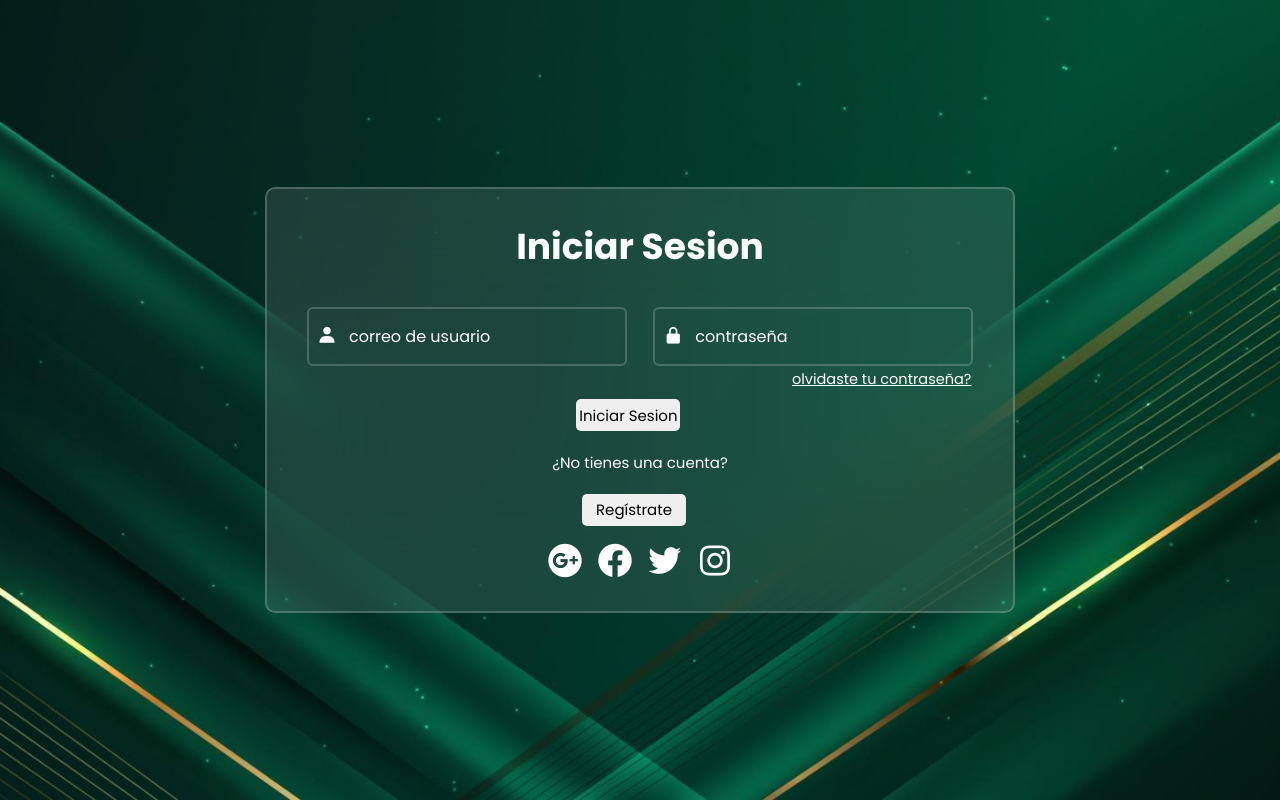
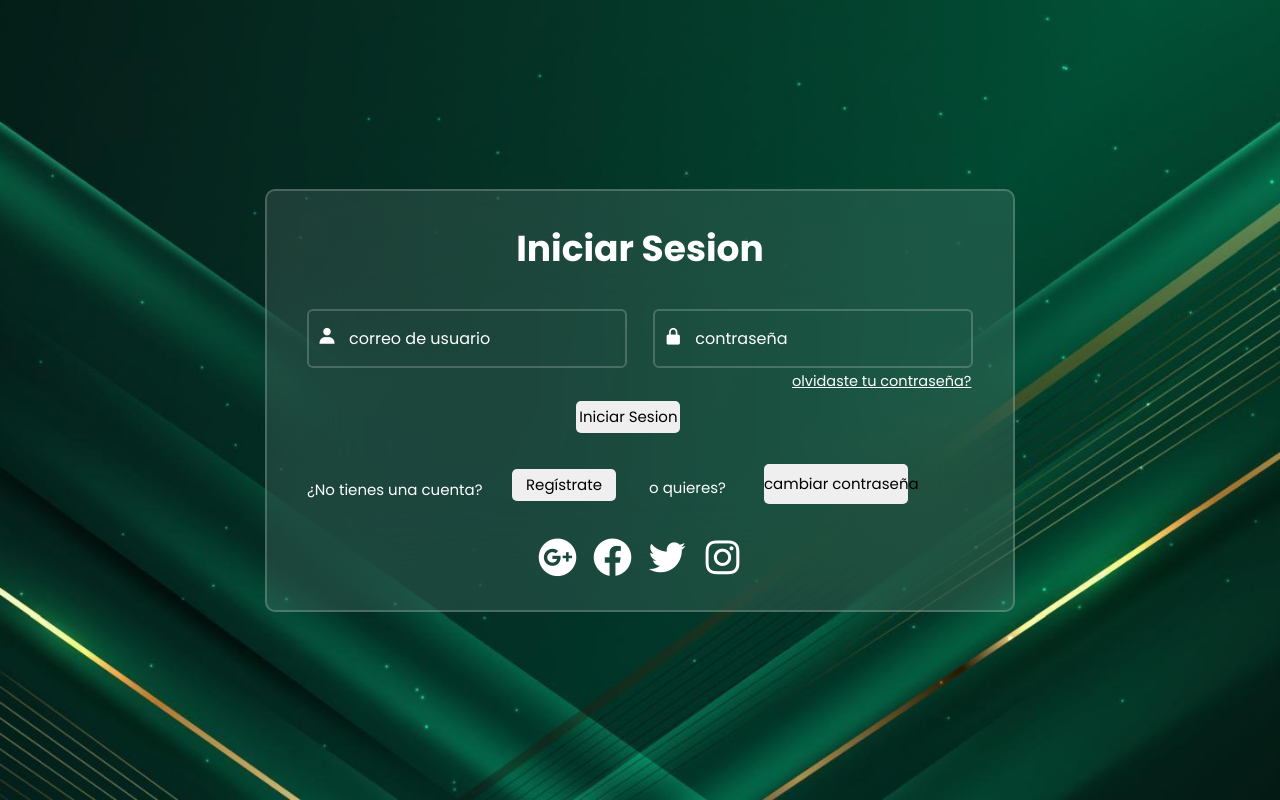
Before and after one commit to dukantmz/login-TS, a plain HTML site: page login.html in a window 1280 px wide. Drawn offline with nearby package versions, Linux system fonts and the light colour scheme.

Commit message:
cambios en botones y termino de estructura

```diff
--- a/login.html
+++ b/login.html
@@ -24,10 +24,16 @@
 
             <button type="submit" class="btn-login">Iniciar Sesion</button><br>
 
-            <label class="label-pregistro">¿No tienes una cuenta?</label><br>
+            <label class="label-pregistro">¿No tienes una cuenta?</label>
 
             <a href="registro.html">
-                <button type="button" class="btn-registro">Regístrate</button>
+                <button type="button" class="btn-registro-login">Regístrate</button>
+            </a>
+
+            <label class="label-pregistro-cambiar">o quieres?</label>
+
+            <a href="cambiarC.html">
+                <button type="button" class="btn-cambiar-login">cambiar contraseña</button>
             </a>
 
             <div  class="submit-logos-login">
--- a/styles.css
+++ b/styles.css
@@ -151,9 +151,11 @@ body{
 /*pregunta sobre registro*/
 .wrapper .label-pregistro{
     font-size: 15px;
-    text-align: center;
-    margin-top: 10px;
-    width: 100%;
+    margin-right: 490px;
+    margin-top: 15px;
+    position: relative;
+    white-space: nowrap;
+    top: 20px;
 
 }
 /*boton de registrar */
@@ -165,8 +167,7 @@ body{
     cursor: pointer;
     font-size: 15px;
     margin-left: 275px;
-    margin-top: -5px;
-
+    position: relative;
 
 
 
@@ -177,26 +178,77 @@ body{
     display: flex;
     gap: 10px;
     justify-content: center;
-    margin-top: 15px;
     align-items: center;
     width: 100%;
-
+    margin-top: -25px;
 
 
 }
 /*tamaño de lo logos*/
 .wrapper .submit-logos-login i{
-    font-size: 40px;
+    font-size: 45px;
     cursor: pointer;
 }
-/*boton de registrar */
+/*boton de recuperar contraseña */
 .wrapper .btn-rcontraseña{
     width: 13vh;
     height: 5vh;
     border: none;
     border-radius: 5px;
     cursor: pointer;
-    font-size: 13px;
+    font-size: 15px;
+    margin-top: -5px;
+    width: 100%;
+}
+/* boton registro de login */
+.wrapper .btn-registro-login{
+    width: 13vh;
+    height: 4vh;
+    border: none;
+    border-radius: 5px;
+    cursor: pointer;
+    font-size: 15px;
     margin-left: 275px;
-    margin-top: -5px;
+    position: relative;
+    bottom: 35px;
+    right: 70px;
+
+
 }
+/* boton de login para entrar a registro*/
+.wrapper .label-pregistro-cambiar{
+    font-size: 15px;
+    position: relative;
+    white-space: nowrap;
+    bottom: 38px;
+    right: 70px;
+
+}
+/* boton de cambiar contraseña en login*/
+.wrapper .btn-cambiar-login{
+    width: 18vh;
+    height: 5vh;
+    border: none;
+    border-radius: 5px;
+    cursor: pointer;
+    font-size: 15px;
+    white-space: nowrap;
+    position: relative;
+    bottom: 40px;
+    right: 65px;
+
+}
+/* boton de cambiar contraseña */
+.wrapper .btn-registro-cambiar{
+    width: 18vh;
+    height: 5vh;
+    border: none;
+    border-radius: 5px;
+    cursor: pointer;
+    font-size: 15px;
+    white-space: nowrap;
+    position: relative;
+    width: 100%;
+
+
+}
```
Also changed, not shown: cambiarC.html (+3 -2 lines), recuperarC.html (+2 -1 lines).
